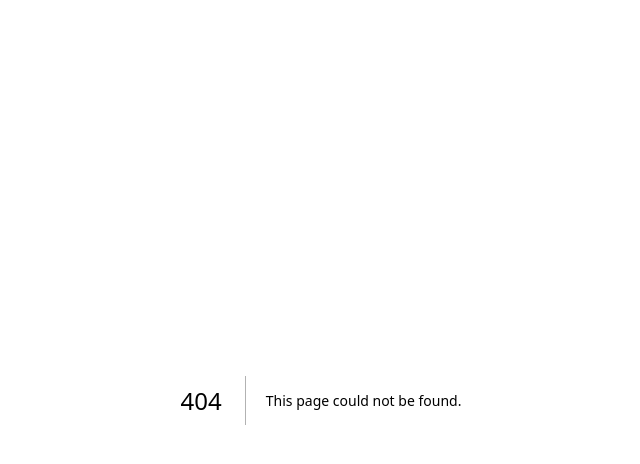
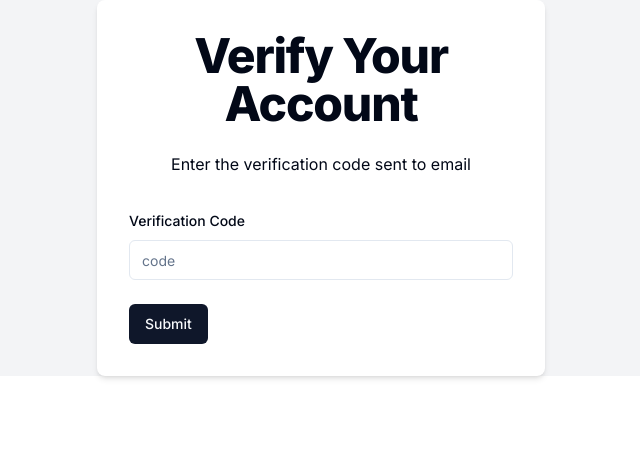
Before and after one commit to yagyagoel1/Magic-Feedback, a Next.js app: page /verify/1 in a window 1280 px wide. Before the commit this address had no page. Shown: the top 464 px of the page, without its empty margins (319-959 px from the left). Built offline with nearby package versions, Linux system fonts and the light colour scheme.

Commit message:
added the verification page rotue

```diff
--- /dev/null
+++ b/src/app/(auth)/verify/[username]/page.tsx
@@ -0,0 +1,78 @@
+"use client"
+import { Button } from '@/components/ui/button'
+import { Form, FormControl, FormField, FormItem, FormLabel, FormMessage } from '@/components/ui/form'
+import { Input } from '@/components/ui/input'
+import { useToast } from '@/components/ui/use-toast'
+import { verifySchema } from '@/schemas/verifySchema'
+import { ApiResponse } from '@/types/ApiResponse'
+import { zodResolver } from '@hookform/resolvers/zod'
+import axios, { AxiosError } from 'axios'
+import { useParams, useRouter } from 'next/navigation'
+
+import React from 'react'
+import { useForm } from 'react-hook-form'
+import * as z from "zod"
+
+const verifyAccount = () => {
+    const router  = useRouter()
+    const params= useParams<{username:string}>()
+    const {toast}  =useToast()
+
+    const form =useForm<z.infer<typeof verifySchema>>({
+        resolver:zodResolver(verifySchema),
+      })
+      const onSubmit = async(data: z.infer<typeof verifySchema>)=>{
+        try {
+             const response = await axios.post("/api/verify-code",{
+                username:params.username,
+                code : data.code
+            })
+            toast ({
+            title:"Success",
+            description:response.data.messsage
+            })
+            router.replace("sign-in")
+
+        } catch (error) {
+             console.error("Error in verifying user",error)
+      const axiosError = error as AxiosError<ApiResponse>;
+      let errorMessage  = axiosError.response?.data.message
+      toast({
+        title:"Verification failed",
+        description: errorMessage,
+        variant: "destructive"
+      })
+        }
+      }
+  return (
+    <div className="flex justify-center items-center min-h-screeen bg-gray-100">
+        <div className="w-full  max-w-md p-8 space-y-8 bg-white rounded-lg shadow-md">
+        <div className="text-center">
+
+          <h1 className="text-4xl font-extrabold tracking-tight lg:text-5xl mb-6">Verify Your Account</h1>
+          <p className="mb-4">Enter the verification code sent to email</p>
+        </div>
+        <Form {...form}>
+      <form onSubmit={form.handleSubmit(onSubmit)} className="space-y-6">
+        <FormField
+          name="code"
+          control={form.control}
+          render={({ field }) => (
+            <FormItem>
+              <FormLabel>Verification Code</FormLabel>
+              <FormControl>
+                <Input placeholder="code" {...field} />
+              </FormControl>
+              <FormMessage />
+            </FormItem>
+          )}
+        />
+        <Button type="submit">Submit</Button>
+      </form>
+    </Form>
+        </div>
+</div>
+  )
+}
+
+export default verifyAccount
```
